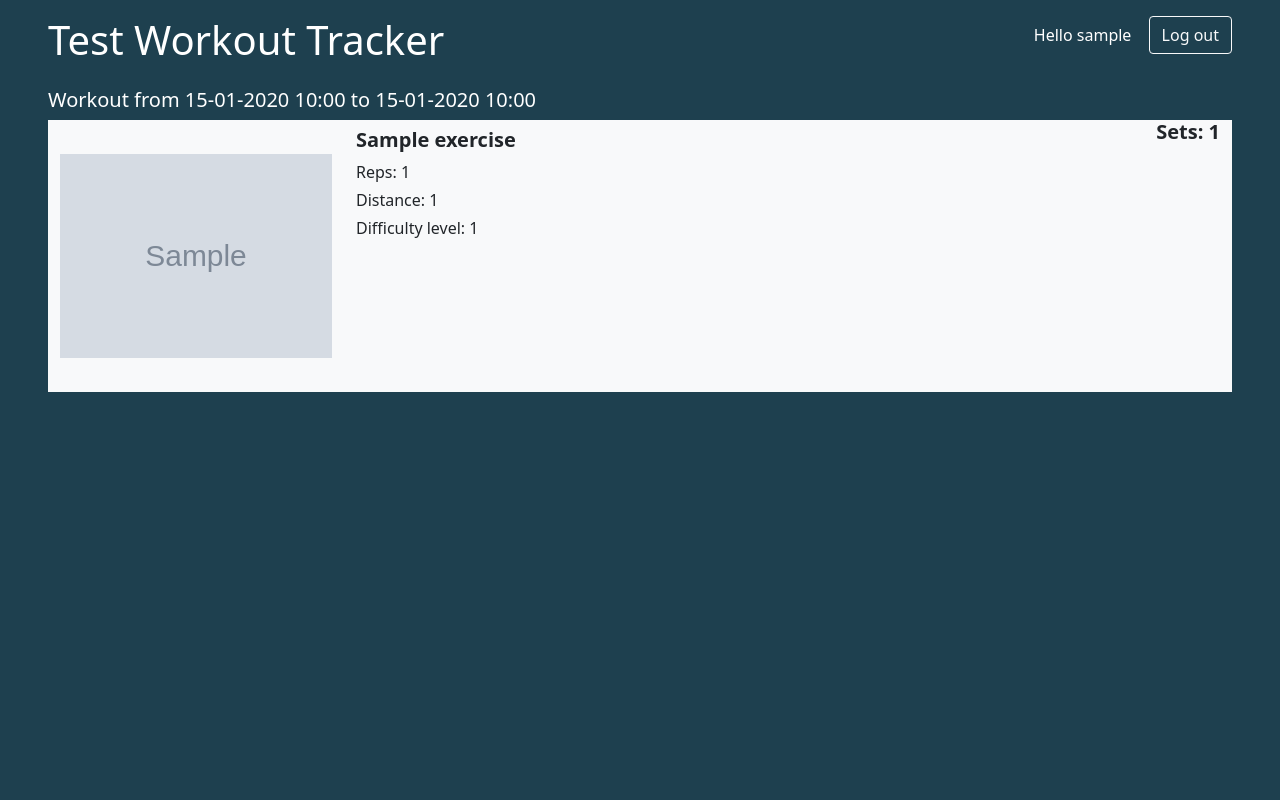
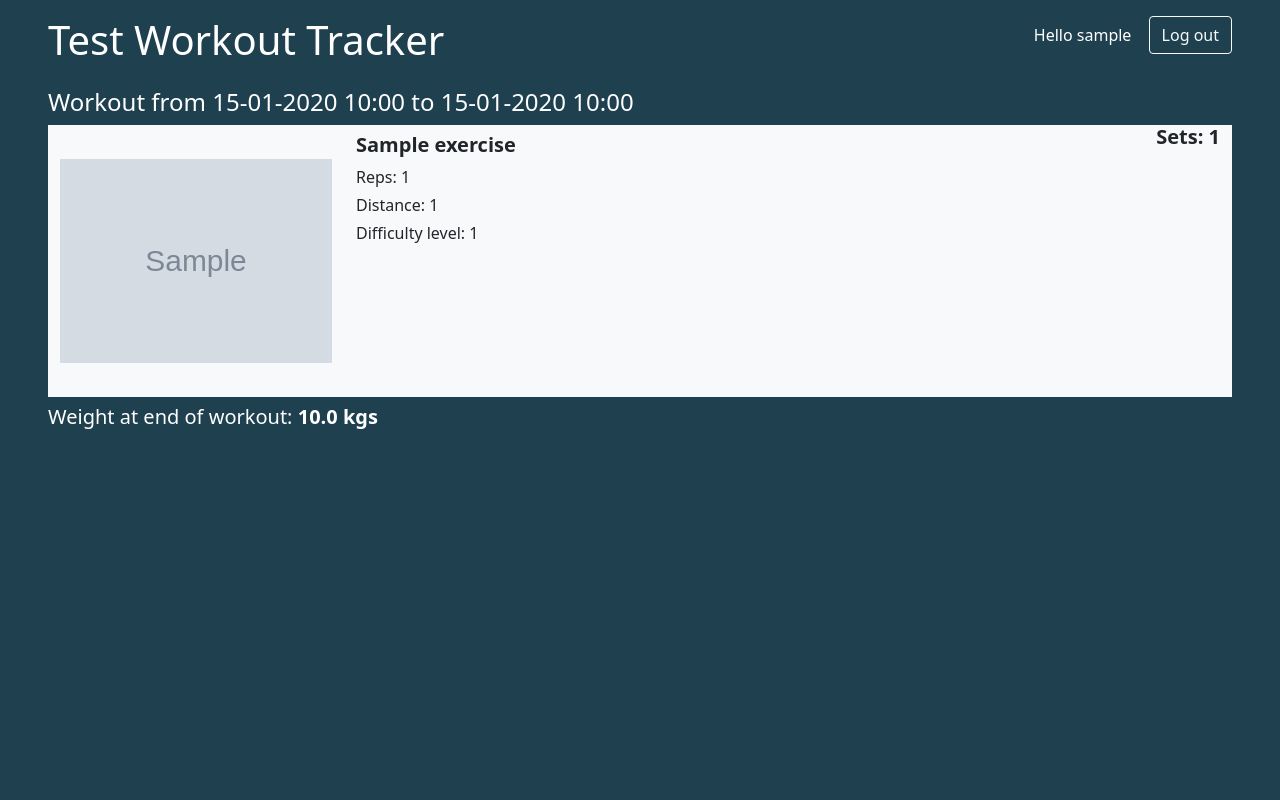
Before and after one commit to turnip99/workout-tracker, a Django app: page /workout/1/ in a window 1280 px wide. Run offline with Django 5.2, Linux system fonts and the light colour scheme; a user stored in the database is signed in; tables that the repository leaves empty hold one stand-in row (values such as "Sample post"); grey boxes marked "Sample" are stand-in pictures.

Commit message:
Display weight on workout page

```diff
--- a/workouttracker/templates/workouttracker/workout/workout.html
+++ b/workouttracker/templates/workouttracker/workout/workout.html
@@ -2,7 +2,7 @@
 {% load workout_extras %}
 
 {% block main %}
-    <h5>Workout {% if object.is_complete %}from {{ object.start_dt|date:'d-m-Y H:i' }} to {{ object.end_dt|date:'d-m-Y H:i' }}{% else %}starting at {{ object.start_dt|date:'d-m-Y H:i' }}{% endif %}</h5>
+    <h4>Workout {% if object.is_complete %}from {{ object.start_dt|date:'d-m-Y H:i' }} to {{ object.end_dt|date:'d-m-Y H:i' }}{% else %}starting at {{ object.start_dt|date:'d-m-Y H:i' }}{% endif %}</h4>
     {% if not object.is_complete %}
         <a class="btn btn-secondary w-100 mb-2" href="{% url 'workout_add_exercise' workout_id=object.id %}">Add exercise</a>
     {% endif %}
@@ -27,7 +27,11 @@
             </div>
         {% endfor %}
     </div>
-    {% if not object.is_complete %}
+    {% if object.is_complete %}
+        {% if object.weight %}
+            <h5>Weight at end of workout: <span class="fw-bold">{{ object.weight }} kgs</span></h5>
+        {% endif %}
+    {% else %}
         <a class="btn btn-success w-100" href="{% url 'workout_end' pk=object.id %}">End workout</a>
     {% endif %}
 {% endblock %}
```
